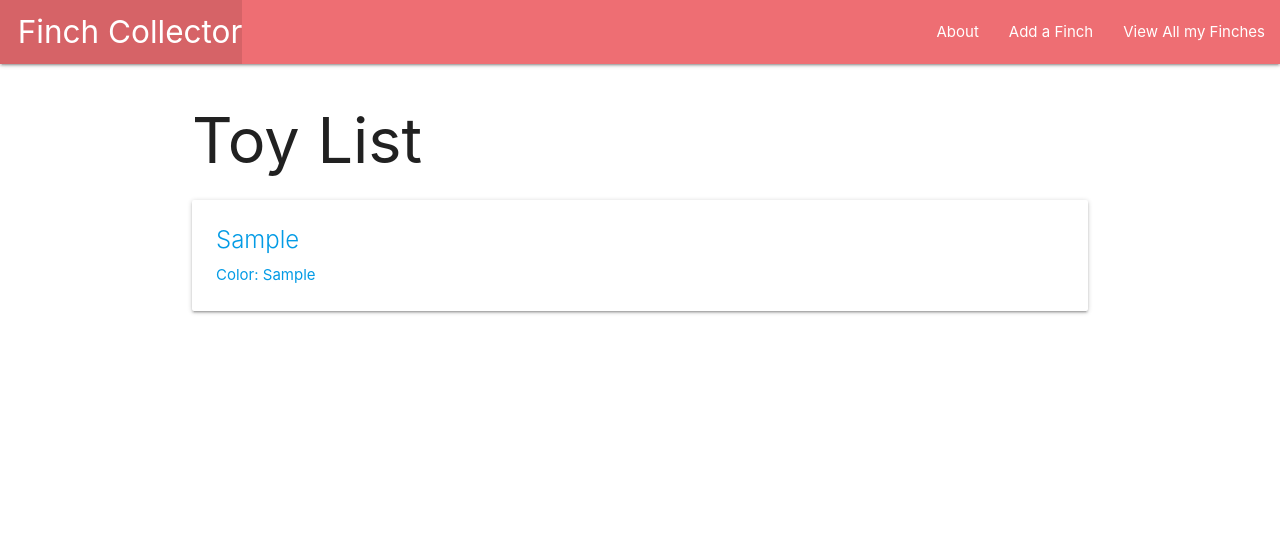
After one commit to irishjack490/Python-Finch-Collector, a Django app: template main_app/templates/main_app/watercup_list.html in a window 1280 px wide. The commit adds this page. Shown: the top 551 px of the page. Run offline with Django 3.2, Linux system fonts and the light colour scheme; tables that the repository leaves empty hold one stand-in row (values such as "Sample post"); the template is opened without the code that fills it: values that come from a table or form of the project are taken from there, most other values are stand-ins (such as "Sample title", 1, 10 or a date in 2020).

Commit message:
Part 5 in progress

```diff
--- a/main_app/models.py
+++ b/main_app/models.py
@@ -7,12 +7,17 @@ MEALS = (
     ('D', 'Dinner')
 )
 
+class Watercup(models.Model):
+     color = models.CharField(max_length=50)
+     size = models.CharField(max_length=20)
+
 # Create your models here.
 class Finch(models.Model):
     breed = models.CharField(max_length=100)
     scientific_name = models.CharField(max_length=100)
     personality = models.TextField(max_length=150)
     age_span = models.IntegerField()
+    watercups = models.ManyToManyField(Watercup)
 
 
 def __str__(self):
--- a/main_app/templates/finches/detail.html
+++ b/main_app/templates/finches/detail.html
@@ -18,7 +18,7 @@
         </div>
       </div>
         <div class="col s6">
-          <form action="{% url 'add_feeding' cat.id %}" method="POST">
+          <form action="{% url 'add_feeding' finch.id %}" method="POST">
             {% csrf_token %}
                <!-- #feeding_form.as_p will generate the <input> tags wrapped in <p> for each field -->
               <!-- we specified in the feeding form  -->
--- /dev/null
+++ b/main_app/templates/main_app/watercup_list.html
@@ -0,0 +1,17 @@
+{% extends 'base.html' %}
+{% block content %}
+
+<h1>Toy List</h1>
+
+{% for toy in toy_list %}
+  <a href="{% url 'cups_detail' toy.id %}">
+    <div class="card">
+        <div class="card-content">
+            <span class="card-title">{{ watercup.size }}</span>
+            <p>Color: {{ watercup.size }}</p>
+        </div>
+    </div>
+  </a>
+{% endfor %}
+
+{% endblock %}
--- a/main_app/urls.py
+++ b/main_app/urls.py
@@ -9,9 +9,9 @@ urlpatterns = [
     path('', views.home, name = 'home'),
     path('about/', views.about, name='about'),
     path('finches/', views.finches_index, name='index'),
-    path('finches/<int:finch_id>/', views.finches_detail, name='detail'),
+    path('finches/<int:finch_id>', views.finches_detail, name='detail'),
     path('finches/create/', views.FinchCreate.as_view(), name='finches_create'),
     path('finches/<int:pk>/update/', views.FinchUpdate.as_view(), name='finches_update'),
     path('finches/<int:pk>/delete/', views.FinchDelete.as_view(), name='finches_delete'),
-    path('finches/<int:finch_id/add_feeding/', views.add_feeding, name='add_feeding')
+    path('finches/<int:finch_id>/add_feeding/', views.add_feeding, name='add_feeding')
 ]
```
Also changed, not shown: main_app/templates/main_app/watercup_confirmdelete.html (added, +13 -0 lines), main_app/templates/main_app/watercup_form.html (added, +19 -0 lines), main_app/views.py (+5 -5 lines), main_app/migrations/0005_auto_20240125_0218.py (added), main_app/templates/main_app/watercup_detail.html (added).
